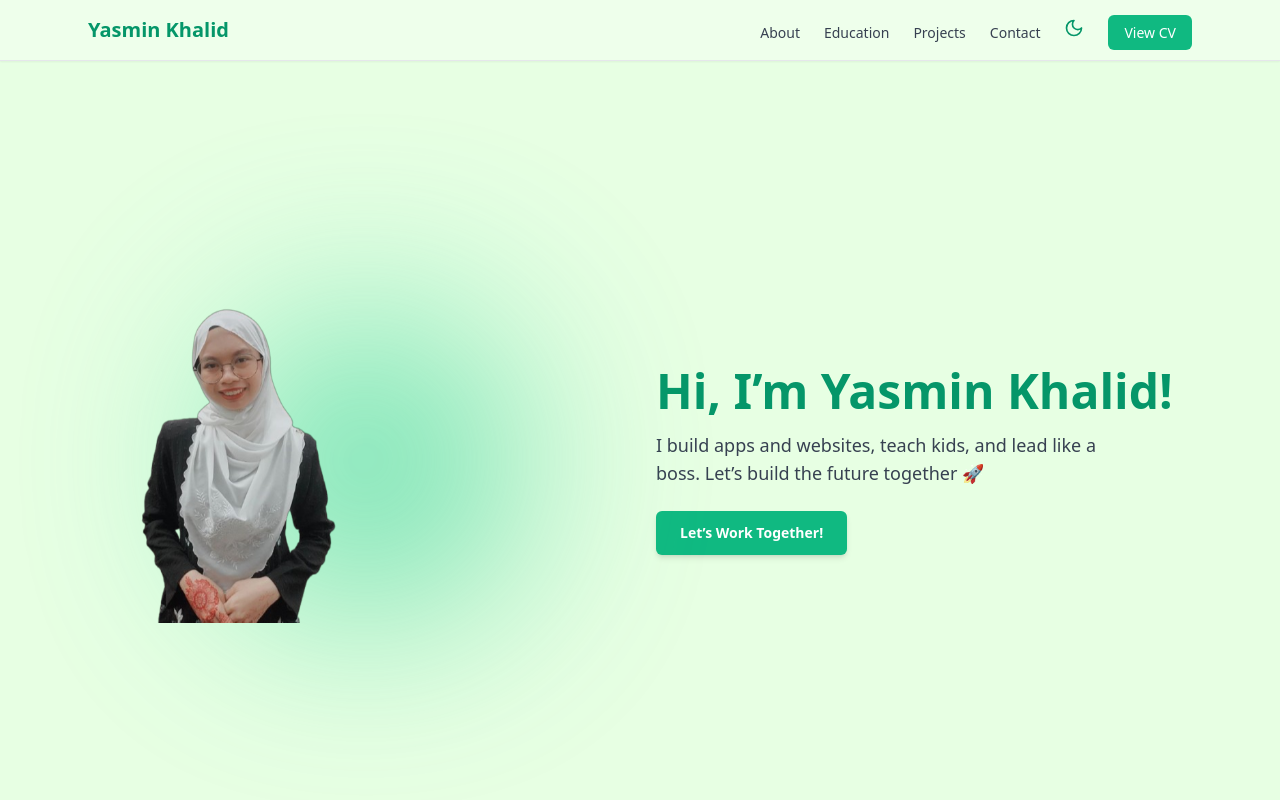
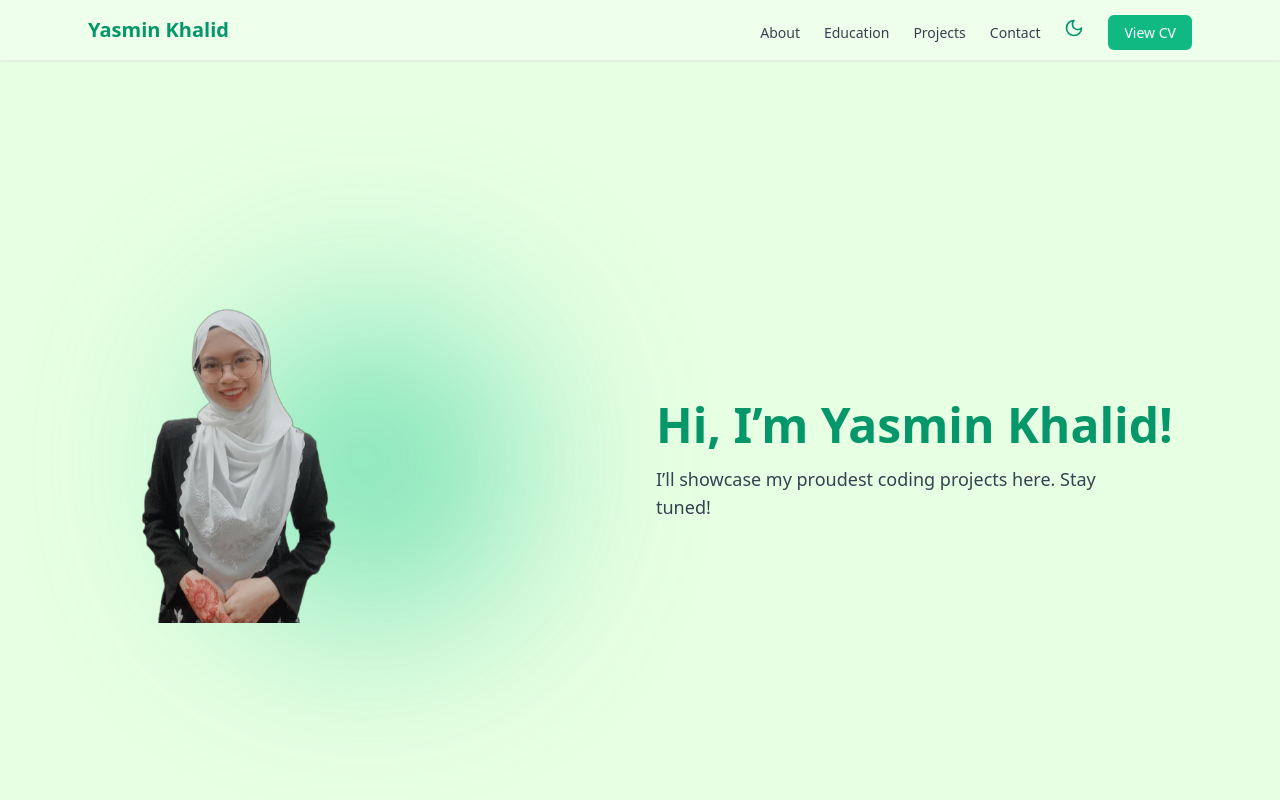
Before and after one commit to YasmnKhalid/ceo-yasmin-portfolio-base, a Next.js app: page / in a window 1280 px wide. Shown: the top 800 px of the page. Built offline with nearby package versions, Linux system fonts and the light colour scheme.

Commit message:
update resume and refine homepage content

```diff
--- a/src/app/page.tsx
+++ b/src/app/page.tsx
@@ -78,16 +78,17 @@ export default function Home() {
               Hi, I’m Yasmin Khalid!
             </h1>
             <p className="text-gray-700 dark:text-gray-300 text-lg max-w-md">
-              I build apps and websites, teach kids, and lead like a boss. Let’s build the future together 🚀
+              {/* I build apps and websites, teach kids, and lead like a boss. Let’s build the future together 🚀 */}
+               I’ll showcase my proudest coding projects here. Stay tuned!
             </p>
-            <div className="mt-6">
+            {/* <div className="mt-6">
               <a
                 href="#contact"
                 className="inline-block bg-emerald-500 hover:bg-emerald-600 text-white font-semibold py-3 px-6 rounded-md text-sm shadow-md transition"
               >
                 Let’s Work Together!
               </a>
-            </div>
+            </div> */}
 
           </div>
         </div>
@@ -95,7 +96,7 @@ export default function Home() {
 
 
 
-      {/* About Section */}
+      {/* About Section
       <motion.section
         id="about"
         className="h-screen flex items-center justify-center dark:bg-gray-900 text-gray-800 dark:text-gray-100"
@@ -105,9 +106,9 @@ export default function Home() {
         viewport={{ once: true }}
       >
         <AboutPage />
-      </motion.section>
+      </motion.section> */}
 
-      {/* Education Section */}
+      {/* Education Section
       <section
         id="education"
         className="py-20 bg-minty dark:bg-gray-900 text-center"
@@ -115,15 +116,15 @@ export default function Home() {
         <div className="max-w-4xl mx-auto px-4 text-center">
           <Timeline />
         </div>
-      </section>
+      </section>*/}
 
 
-      {/* Project Section */}
+      {/* Project Section
       <section id="projects" className="py-20 px-4 dark:bg-gray-900 text-gray-800 dark:text-gray-100">
         <h2 className="text-3xl font-bold mb-8 text-emerald-600 text-center">My Projects</h2>
 
         <div className="relative">
-          {/* Responsive Grid (instead of scroll) */}
+          {/* Responsive Grid (instead of scroll)
           <div className="grid grid-cols-1 sm:grid-cols-2 lg:grid-cols-3 gap-6">
             {projects.map((project, index) => (
               <div key={index} className="flex">
@@ -137,8 +138,7 @@ export default function Home() {
               </div>
             ))}
           </div>
-        </div>
-      </section>
+        </div> */}
 
       {/* Contact Section */}
       <motion.section
```
Also changed, not shown: 1 other file (tests, documents, lock files or other folders).
